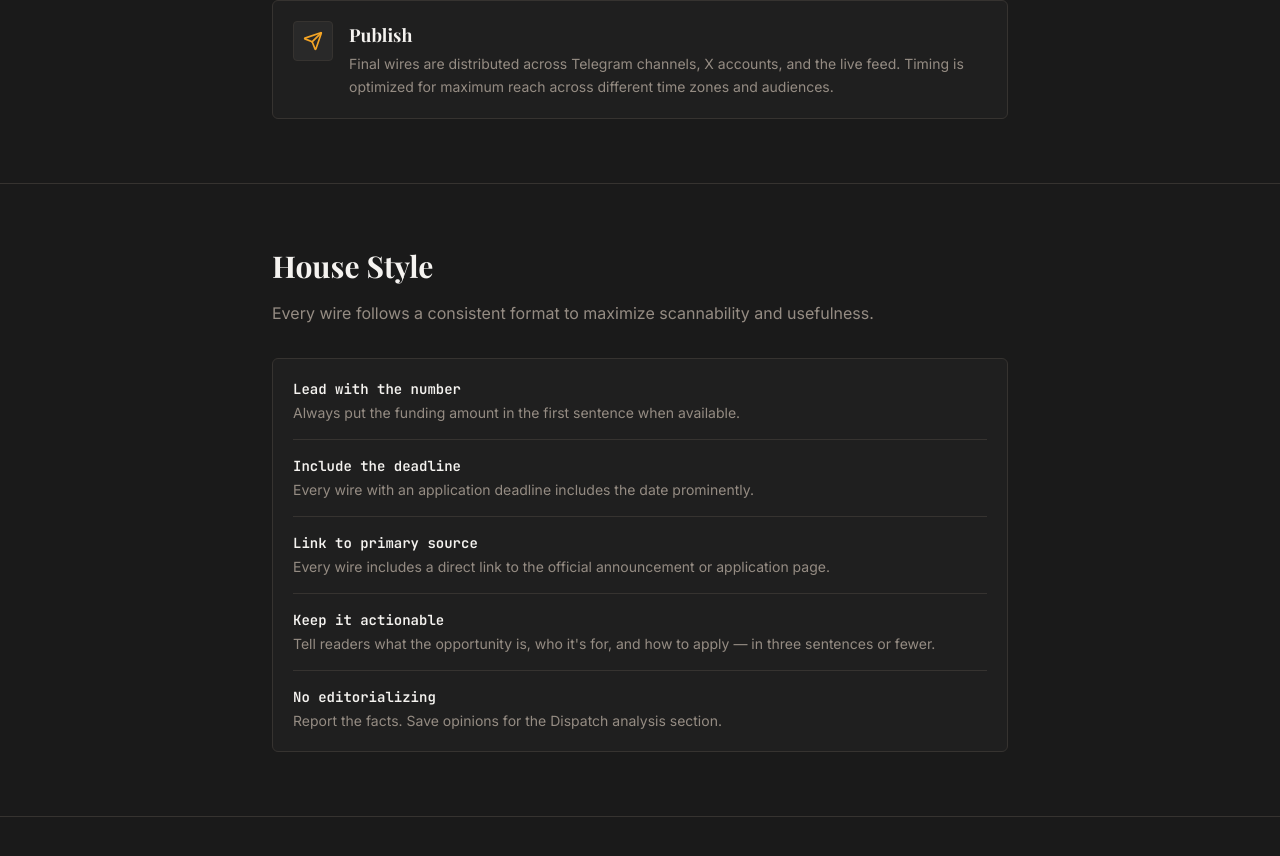
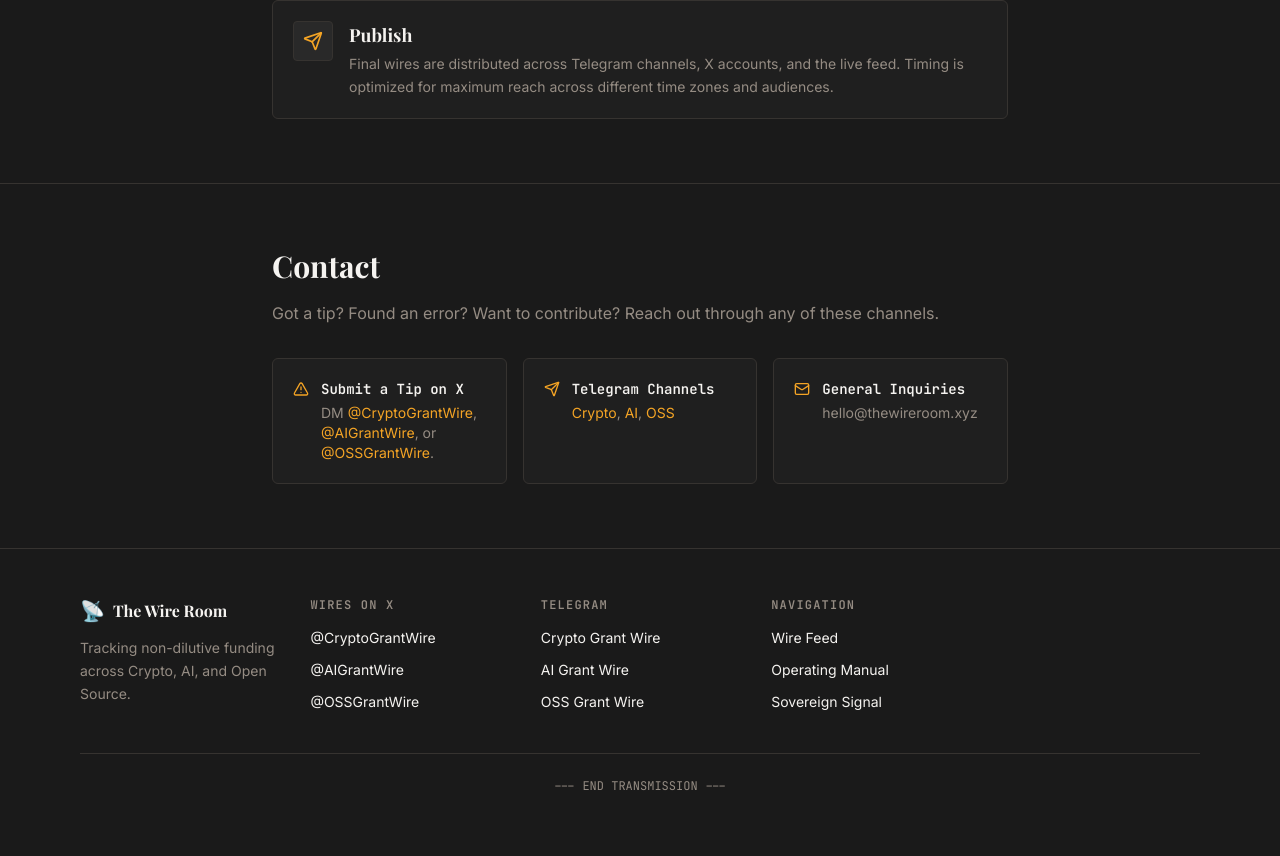
Before and after one commit to SovereignSignal/the-wire-room, a Next.js app: page /about in a window 1280 px wide. Shown: the part 1664-2520 px from the top of the page. Built offline with nearby package versions, Linux system fonts and the light colour scheme; no server answers; a web font is replaced by a local one.

Commit message:
Remove House Style section from About page

```diff
--- a/app/about/page.tsx
+++ b/app/about/page.tsx
@@ -155,64 +155,6 @@ export default function AboutPage() {
           </div>
         </section>
 
-
-        {/* House Style */}
-        <section className="border-b border-border py-12 md:py-16">
-          <div className="mx-auto max-w-3xl px-4">
-            <h2 className="font-serif text-2xl font-bold text-foreground md:text-3xl">
-              House Style
-            </h2>
-            <p className="mt-4 text-base leading-relaxed text-muted-foreground">
-              Every wire follows a consistent format to maximize scannability
-              and usefulness.
-            </p>
-
-            <div className="mt-8 rounded-lg border border-border bg-card p-5">
-              <div className="flex flex-col gap-4">
-                {[
-                  {
-                    rule: "Lead with the number",
-                    example:
-                      "Always put the funding amount in the first sentence when available.",
-                  },
-                  {
-                    rule: "Include the deadline",
-                    example:
-                      "Every wire with an application deadline includes the date prominently.",
-                  },
-                  {
-                    rule: "Link to primary source",
-                    example:
-                      "Every wire includes a direct link to the official announcement or application page.",
-                  },
-                  {
-                    rule: "Keep it actionable",
-                    example:
-                      "Tell readers what the opportunity is, who it's for, and how to apply — in three sentences or fewer.",
-                  },
-                  {
-                    rule: "No editorializing",
-                    example:
-                      "Report the facts. Save opinions for the Dispatch analysis section.",
-                  },
-                ].map((item) => (
-                  <div
-                    key={item.rule}
-                    className="border-b border-border pb-4 last:border-b-0 last:pb-0"
-                  >
-                    <h4 className="font-mono text-sm font-semibold text-foreground">
-                      {item.rule}
-                    </h4>
-                    <p className="mt-1 text-sm text-muted-foreground">
-                      {item.example}
-                    </p>
-                  </div>
-                ))}
-              </div>
-            </div>
-          </div>
-        </section>
-
         {/* Contact */}
         <section className="py-12 md:py-16">
           <div className="mx-auto max-w-3xl px-4">
```
